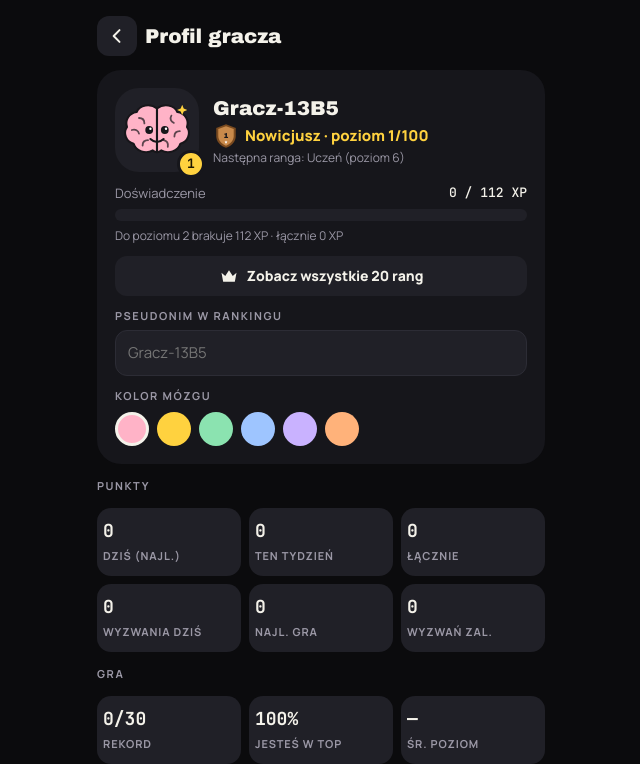
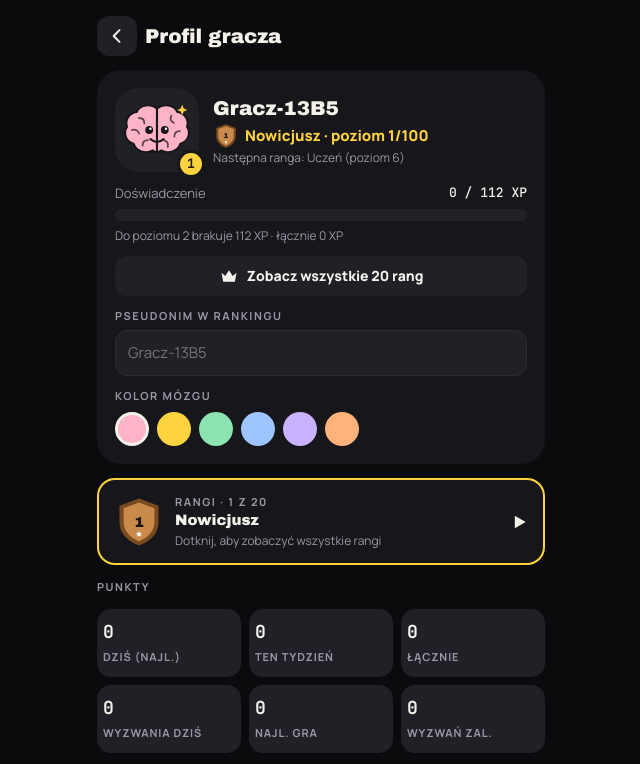
Before and after one commit to dominikbb591-arch/1-Club, a plain HTML site: page index.html in a window 1280 px wide. Both pictures are taken after a click on the button "Profil". Shown: the top 764 px of the page, without its empty margins (319-959 px from the left). Drawn offline with Linux system fonts and the light colour scheme; a web font is replaced by a local one.

Commit message:
Add files via upload

```diff
--- a/index.html
+++ b/index.html
@@ -4,6 +4,7 @@
 <meta charset="utf-8">
 <meta name="viewport" content="width=device-width,initial-scale=1,maximum-scale=1,minimum-scale=1,user-scalable=no,viewport-fit=cover">
 <meta name="theme-color" content="#0b0b0d">
+<meta http-equiv="Cache-Control" content="no-cache">
 <meta name="mobile-web-app-capable" content="yes">
 <meta name="apple-mobile-web-app-capable" content="yes">
 <meta name="apple-mobile-web-app-status-bar-style" content="black-translucent">
@@ -283,6 +284,7 @@ canvas.confetti{position:fixed;inset:0;pointer-events:none;z-index:80;width:100%
    (seed), więc każda ma jedną poprawną odpowiedź, a znajomy
    z linkiem dostaje identyczną rozgrywkę.
    ========================================================= */
+const APP_VERSION = '1.8 (rangi)';
 const PUBLIC_URL = 'https://claude.ai/artifact/Fx4EbzcJ1xnezqSifC6uTC'; // uzupełniane po publikacji (link do gry)
 const $ = (s, r = document) => r.querySelector(s);
 const $$ = (s, r = document) => [...r.querySelectorAll(s)];
@@ -1582,6 +1584,7 @@ function profileScreen() {
       <div class="field-in"><label class="eyebrow" for="pn">Pseudonim w rankingu</label><input id="pn" maxlength="14" value="${esc(S.name)}" placeholder="${esc(displayName())}"></div>
       <div><div class="eyebrow" style="margin-bottom:8px">Kolor mózgu</div><div class="row" style="gap:8px">${AVATARS.map((c, i) => `<button class="swatch" data-av="${i}" aria-label="Kolor ${i + 1}" aria-pressed="${(S.avatar || 0) === i}" style="background:${c}"></button>`).join('')}</div></div>
     </section>
+    <button class="card row" id="rk3" style="text-align:left;box-shadow:inset 0 0 0 2px var(--accent)">${rankEmblem(rankIdx(L.lv), 52)}<div style="min-width:0"><div class="eyebrow">Rangi · ${rankIdx(L.lv) + 1} z 20</div><div style="font-family:var(--font-d);font-weight:800">${ptitle(L.lv)}</div><div class="muted" style="font-size:12px">Dotknij, aby zobaczyć wszystkie rangi</div></div><div class="sp"></div>${ic('play')}</button>
     <div class="eyebrow">Punkty</div>
     <div class="statgrid">${statBox((S.dayBest[t] ? S.dayBest[t].score : 0).toLocaleString('pl-PL'), 'dziś (najl.)')}${statBox((S.weekPts[weekKey()] || 0).toLocaleString('pl-PL'), 'ten tydzień')}${statBox(S.totalRun.toLocaleString('pl-PL'), 'łącznie')}${statBox((S.dailyPts[t] || 0).toLocaleString('pl-PL'), 'wyzwania dziś')}${statBox(S.best.score.toLocaleString('pl-PL'), 'najl. gra')}${statBox(S.dailyDone || 0, 'wyzwań zal.')}</div>
     <div class="eyebrow">Gra</div>
@@ -1591,12 +1594,12 @@ function profileScreen() {
     <button class="card row" id="pb" style="text-align:left"><div><div class="eyebrow">Odznaki</div><div style="font-weight:800;margin-top:4px">${S.badges.length} z ${Object.keys(BADGES).length}</div></div><div class="sp"></div><div class="row" style="gap:4px">${S.badges.slice(-4).map(b => medal(b, true)).join('') || '<span class="muted">jeszcze brak</span>'}</div></button>
     <div class="card"><div class="eyebrow" style="margin-bottom:8px">Ostatnie gry</div>${runs.slice(0, 8).map(h => `<div class="row" style="padding:7px 0;border-bottom:1px solid var(--line);font-size:13px"><span class="num muted" style="font-size:12px">${h.date.slice(5).split('-').reverse().join('.')}</span><span>${MODES[h.mode].label}</span><div class="sp"></div><b class="num">poz. ${h.lvl}</b><span class="num" style="color:var(--accent);min-width:60px;text-align:right">${h.score.toLocaleString('pl-PL')}</span></div>`).join('') || '<span class="muted">Brak gier</span>'}</div>
     <div class="card" style="display:flex;flex-direction:column;gap:6px"><div class="eyebrow">Jak zdobywać XP</div><div class="muted" style="font-size:13px;line-height:1.6">Zwykła gra: 8 XP za poziom 1, rośnie do 54 XP za poziom 30. Łatwy ×0,6. <b style="color:var(--fg)">Ekspert ×1,6 i jeszcze więcej na wyższych poziomach</b> (do 130 XP za poziom). +5 za grę, +25 za rekord, +100 za komplet 30 poziomów.<br>Trening: od 2 do 14 XP za poziom.<br><b style="color:var(--fg)">Wyzwania dnia</b>: do ok. 100 XP za szybkie rozwiązanie (trudniejsze dają więcej), +80 za komplet 5, +60 za bonus, a seria dni dodaje do +50%.</div></div>
-    <p class="foot">ID gracza: ${playerId().slice(0, 8)} · ${onlineOn() ? 'ranking online włączony' : 'wyniki zapisane na tym urządzeniu'}</p>
+    <p class="foot">Wersja ${APP_VERSION} · ID gracza: ${playerId().slice(0, 8)} · ${onlineOn() ? 'ranking online włączony' : 'wyniki zapisane na tym urządzeniu'}</p>
     <button class="btn line" id="rs">Wyczyść postęp</button>
   </div>`;
   $('#bk').onclick = home;
   $('#pb').onclick = badgesScreen;
-  $('#rk').onclick = ranksScreen; $('#rk2').onclick = ranksScreen;
+  $('#rk').onclick = ranksScreen; $('#rk2').onclick = ranksScreen; $('#rk3').onclick = ranksScreen;
   $('#pn').onchange = e => { S.name = e.target.value.trim().slice(0, 14); save(); toast('Zapisano pseudonim'); profileScreen(); };
   $$('[data-av]').forEach(b => b.onclick = () => { S.avatar = +b.dataset.av; save(); profileScreen(); });
   $('#rs').onclick = () => {
@@ -1679,7 +1682,7 @@ function home() {
       <div class="eyebrow">Masz kod wyzwania od znajomego?</div>
       <form class="code" id="codef"><input id="code" placeholder="c-abc123-n-12-…" autocomplete="off" aria-label="Kod wyzwania"><button class="btn primary sm" type="submit">Otwórz</button></form>
     </section>
-    <p class="foot">1% Club · procent graczy przy poziomach jest szacunkowy. Rankingi zawierają tylko prawdziwe wyniki.</p>
+    <p class="foot">1% Club · procent graczy przy poziomach jest szacunkowy. Rankingi zawierają tylko prawdziwe wyniki.<br>Wersja ${APP_VERSION}</p>
   </div>`;
   $('#play').onclick = () => startRun({ mode: S.mode });
   $('#snd').onclick = () => { S.sound = !S.sound; save(); $('#snd').innerHTML = ic(S.sound ? 'sound' : 'mute'); if (S.sound) sfx('tap'); };
```
